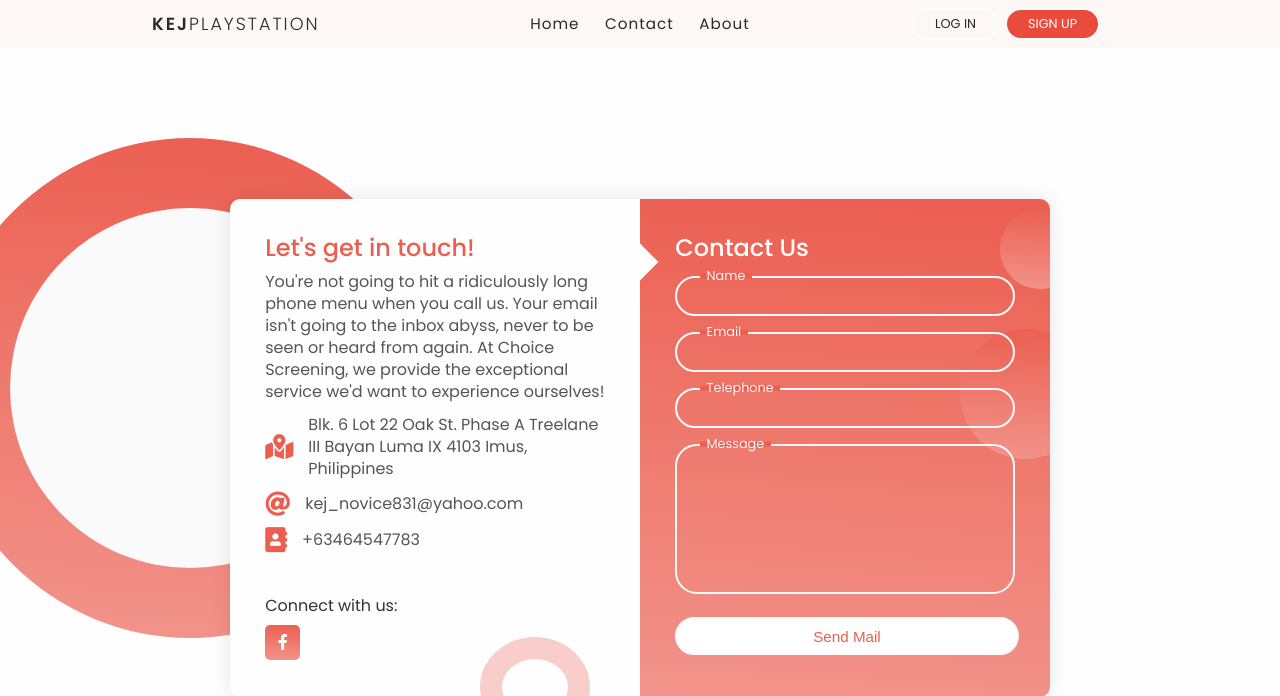
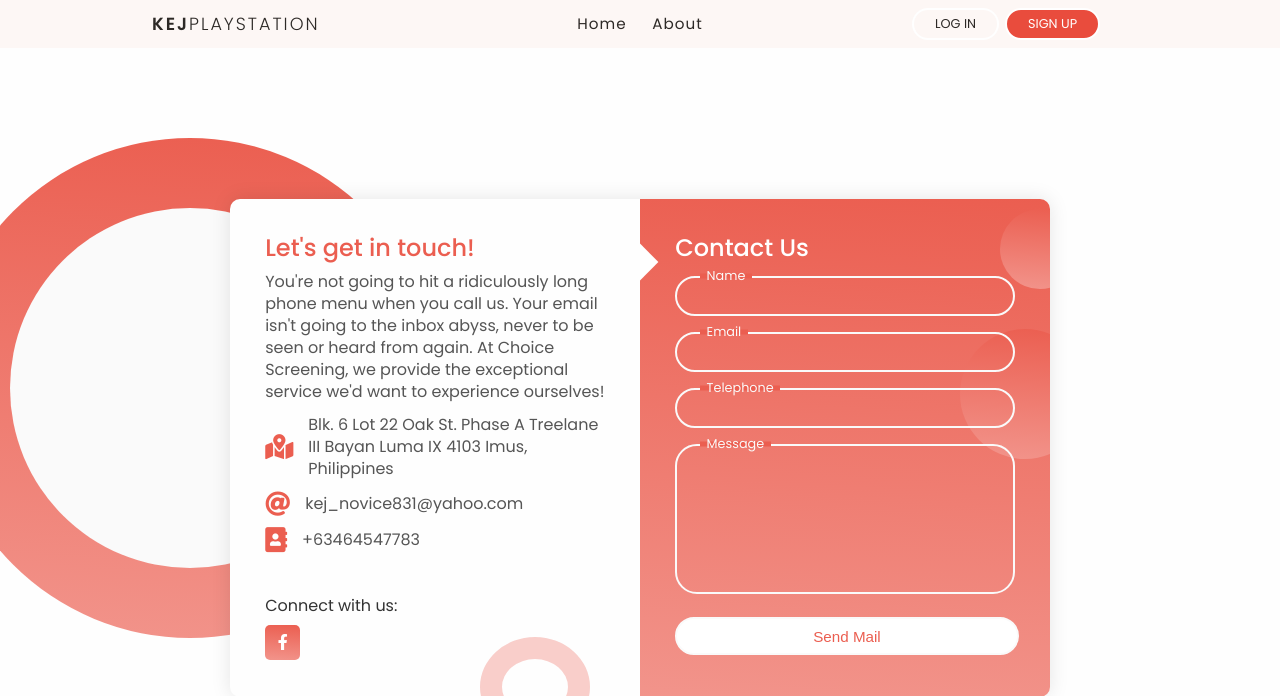
Before and after one commit to camsmy/game-rental-website, a PHP site: page /contact.php in a window 1280 px wide. Shown: the top 696 px of the page. Run offline with PHP 8.4, Linux system fonts and the light colour scheme; some libraries are stand-ins or nearby versions.

Commit message:
COMMENT CONTACT

```diff
--- a/customer-navigation.php
+++ b/customer-navigation.php
@@ -24,7 +24,7 @@
                             <ul>
                                 <li class="dropdown-link"><a href="index.php">Home</a></li>
                                 <li class="dropdown-link"><a href="suggestion.php">Suggestions</a></li>
-                                <li class="dropdown-link"><a href="contact.php">Contact Us</a></li>
+                                <!--<li class="dropdown-link"><a href="contact.php">Contact Us</a></li>-->
                                 <li class="dropdown-link"><a href="about.php">About</a></li>
                                 <li class="dropdown-link"><a href="profile.php">My Profile</a></li>
                                 <li class="dropdown-link"><a href="#">Log out</a></li>
--- a/navigation.php
+++ b/navigation.php
@@ -12,9 +12,9 @@
                         <li class="nav-link" style="--i: .6s">
                             <a href="index.php">Home</a>
                         </li>
-                        <li class="nav-link" style="--i: .85s">
+                        <!--<li class="nav-link" style="--i: .85s">
                             <a href="contact.php">Contact</a>
-                        </li>
+                        </li>-->
                         <li class="nav-link" style="--i: 1.35s">
                             <a href="about.php">About</a>
                         </li>
```
